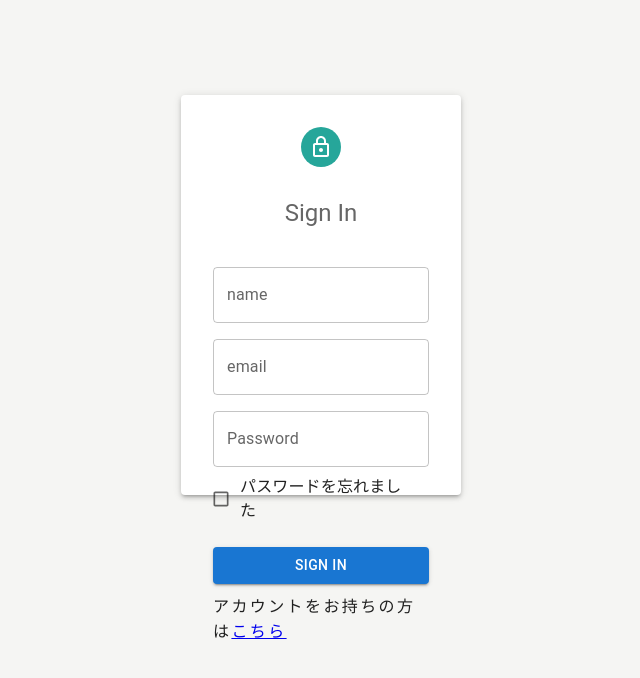
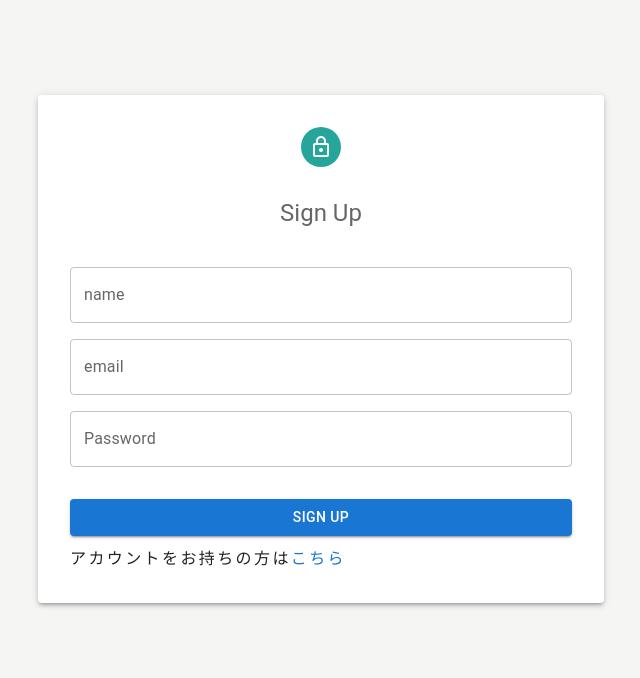
Before and after one commit to sc30gsw/tweet-app, a React (Create React App) app: page /signup in a window 1280 px wide. Shown: the top 678 px of the page, without its empty margins (319-959 px from the left). Built offline with nearby package versions, Linux system fonts and the light colour scheme; no server answers.

Commit message:
新規登録画面にコンポーネントを追加

```diff
--- a/src/components/auth/Auth.tsx
+++ b/src/components/auth/Auth.tsx
@@ -3,8 +3,6 @@ import {
 	Avatar,
 	Box,
 	Button,
-	Checkbox,
-	FormControlLabel,
 	Grid,
 	Paper,
 	TextField,
@@ -16,6 +14,19 @@ import React, { useState } from "react";
 import { Link, useNavigate } from "react-router-dom";
 import { createUserWithEmailAndPassword, updateProfile } from "firebase/auth";
 import { auth } from "../../firebase/firebase";
+import styled from "styled-components";
+
+const StyledChangeDiv = styled.div`
+	margin-top: 10px;
+	& a {
+		color: #1976d2;
+		text-decoration: none;
+	}
+	& :hover {
+		text-decoration: underline;
+		opacity: 0.7;
+	}
+`;
 
 const Auth = () => {
 	const [name, setName] = useState<string>("");
@@ -43,6 +54,7 @@ const Auth = () => {
 				alert(e.message);
 			});
 	};
+
 	return (
 		<>
 			<Container>
@@ -51,8 +63,8 @@ const Auth = () => {
 						elevation={3}
 						sx={{
 							p: 4,
-							height: "400px",
-							width: "280px",
+							height: "100%",
+							width: "50%",
 							m: "20px auto",
 						}}
 					>
@@ -61,7 +73,7 @@ const Auth = () => {
 								<LockOutlined />
 							</Avatar>
 							<Typography variant={"h5"} sx={{ m: "30px" }}>
-								Sign In
+								Sign Up
 							</Typography>
 						</Grid>
 						<TextField
@@ -92,13 +104,6 @@ const Auth = () => {
 							value={password}
 							onChange={handleChangePassword}
 						/>
-						<FormControlLabel
-							labelPlacement="end"
-							label="パスワードを忘れました"
-							control={
-								<Checkbox name="checkboxA" size="small" color="primary" />
-							}
-						/>
 						<Box mt={3}>
 							<Button
 								type="submit"
@@ -106,12 +111,13 @@ const Auth = () => {
 								variant="contained"
 								fullWidth
 							>
-								Sign in
+								Sign Up
 							</Button>
 						</Box>
-						<div style={{ marginTop: "10px" }}>
-							アカウントをお持ちの方は<Link to="#">こちら</Link>
-						</div>
+						<StyledChangeDiv>
+							アカウントをお持ちの方は
+							<Link to="/login">こちら</Link>
+						</StyledChangeDiv>
 					</Paper>
 				</form>
 			</Container>
```
